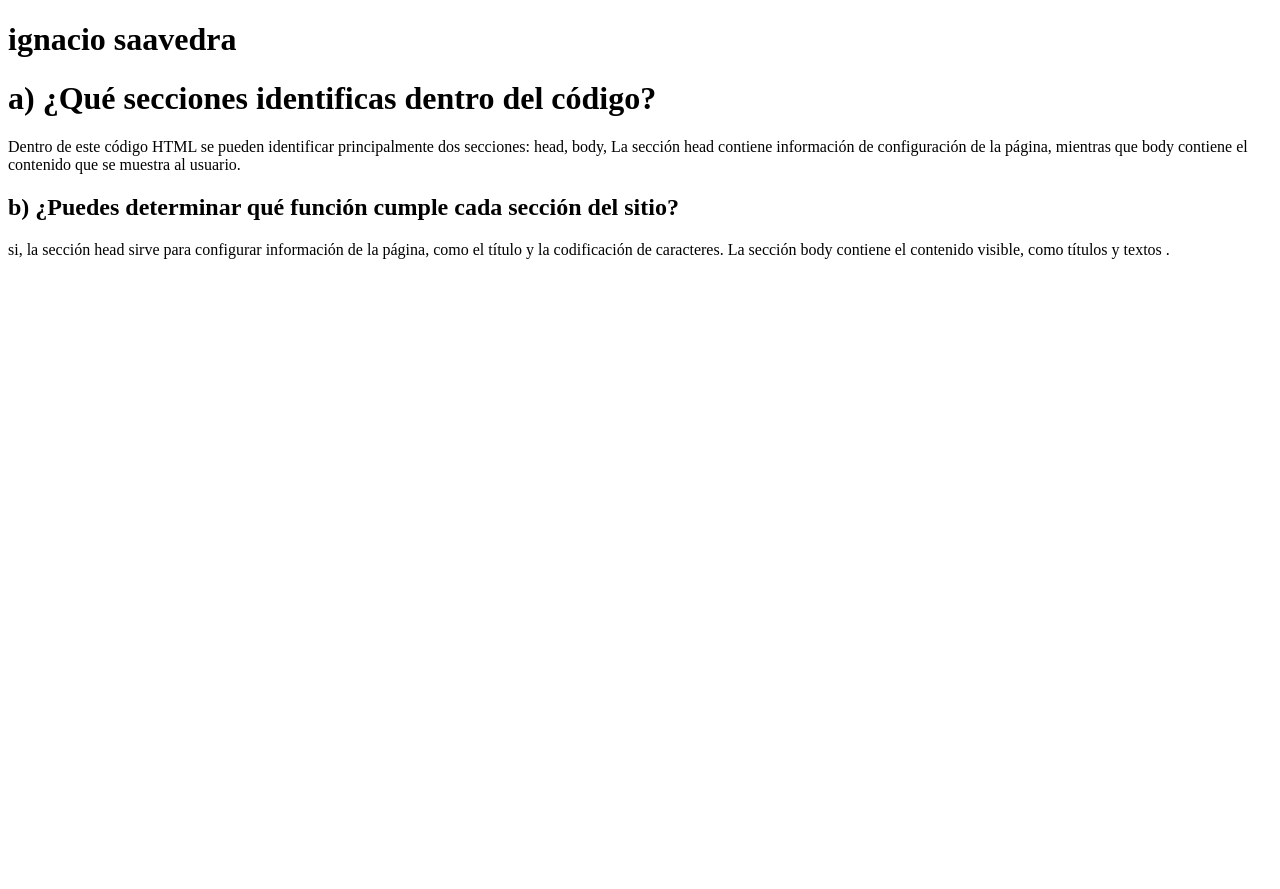
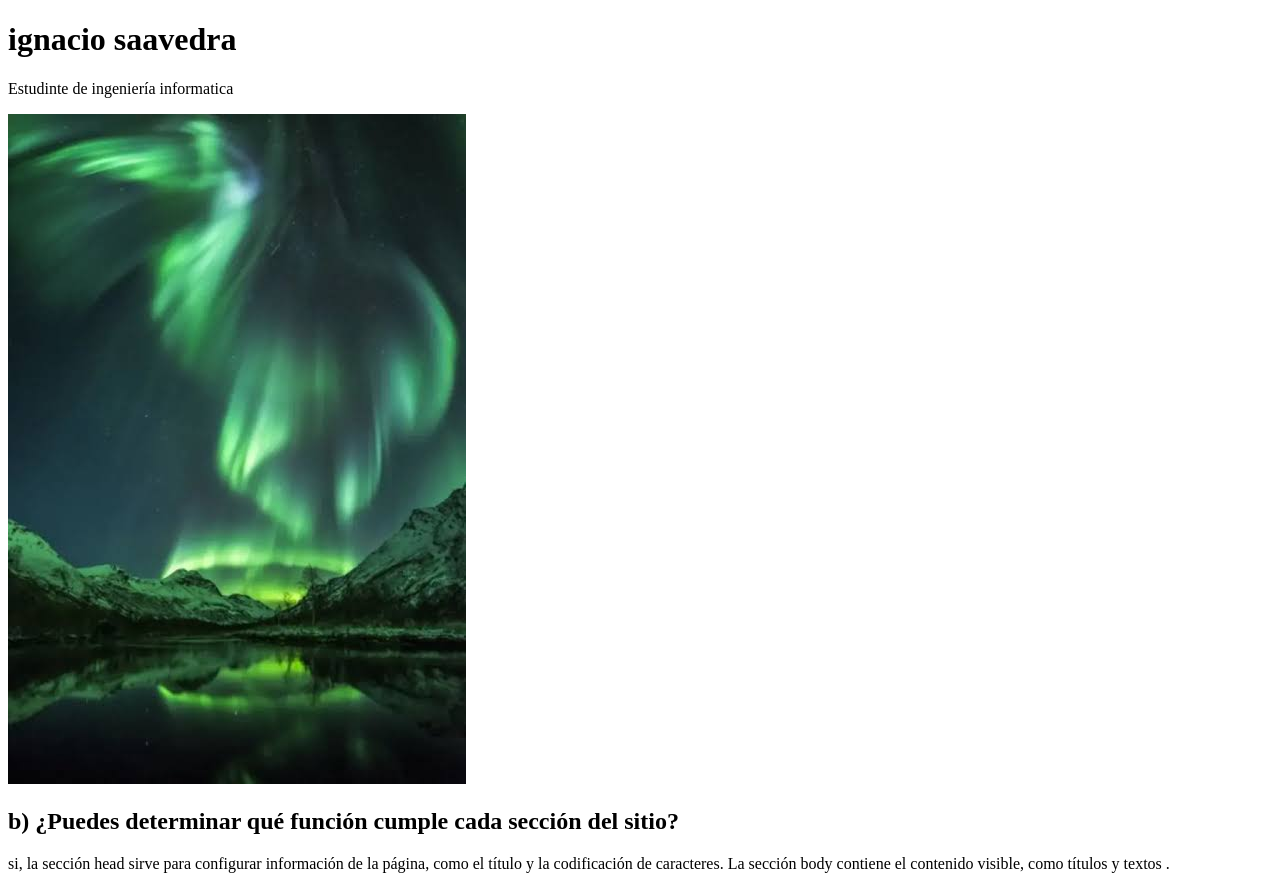
Before and after one commit to ignaciosaavedra18/ig.saavedrap.github.io, a plain HTML site: page index.html in a window 1280 px wide. Before the commit the page ends 800 px from the top, so only its background shows below. Drawn offline with Linux system fonts and the light colour scheme.

Commit message:
cambioss

```diff
--- a/index.html
+++ b/index.html
@@ -9,12 +9,12 @@ scale=1.0">
 <body>
 <h1>ignacio saavedra </h1>
 <p>
-    <h1>a) ¿Qué secciones identificas dentro del código?</h2>
-    <p>
-        Dentro de este código HTML se pueden identificar principalmente dos secciones:
-        head, body, La sección head contiene información de configuración de la página,
-        mientras que body contiene el contenido que se muestra al usuario.
-    </p>
+
+    <p> Estudinte de ingeniería informatica</p>
+
+    </p> <img src="images.jpg" alt="https://ichef.bbci.co.uk/ace/ws/640/cpsprodpb/9559/production/_90533283_aurorabirdjanrolsen.jpg.webp">
+
+
 
     <h2>b) ¿Puedes determinar qué función cumple cada sección del sitio?</h2>
     <p>
```
Also changed, not shown: images.jpg (added).
